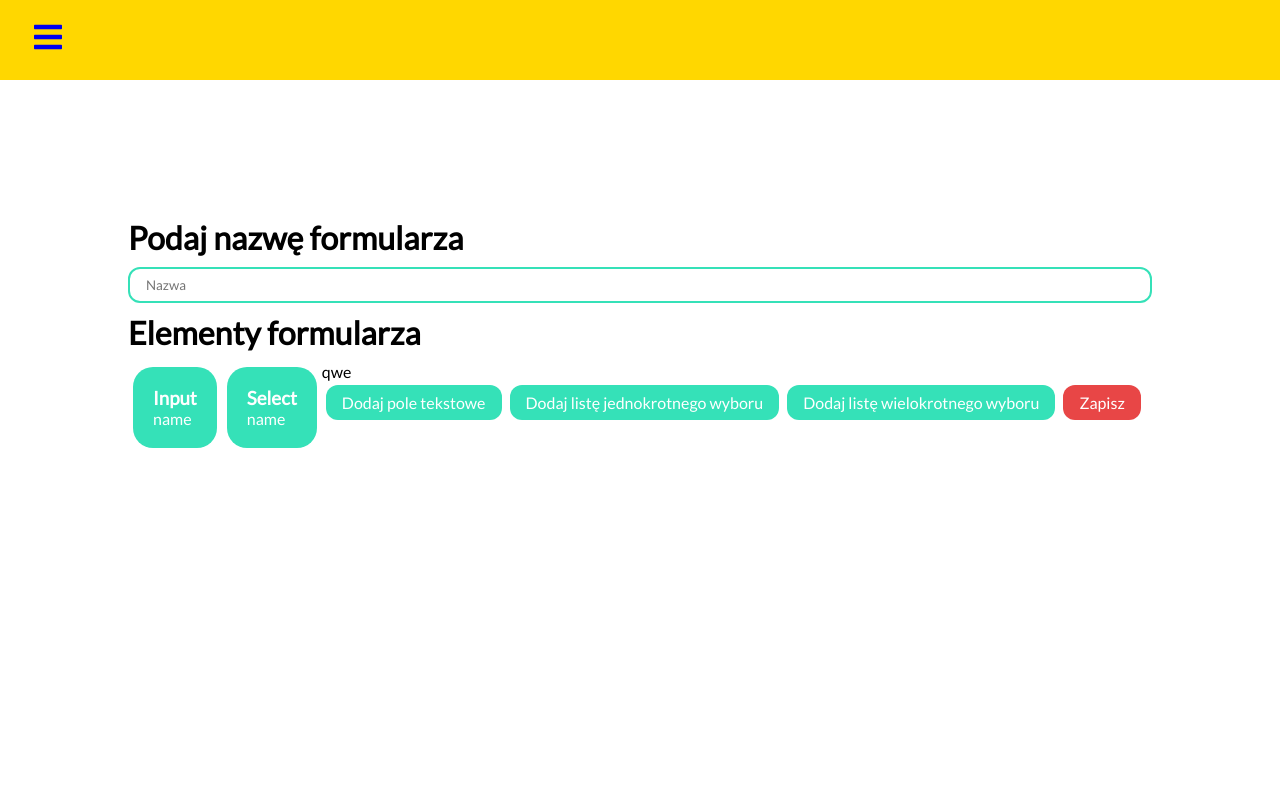
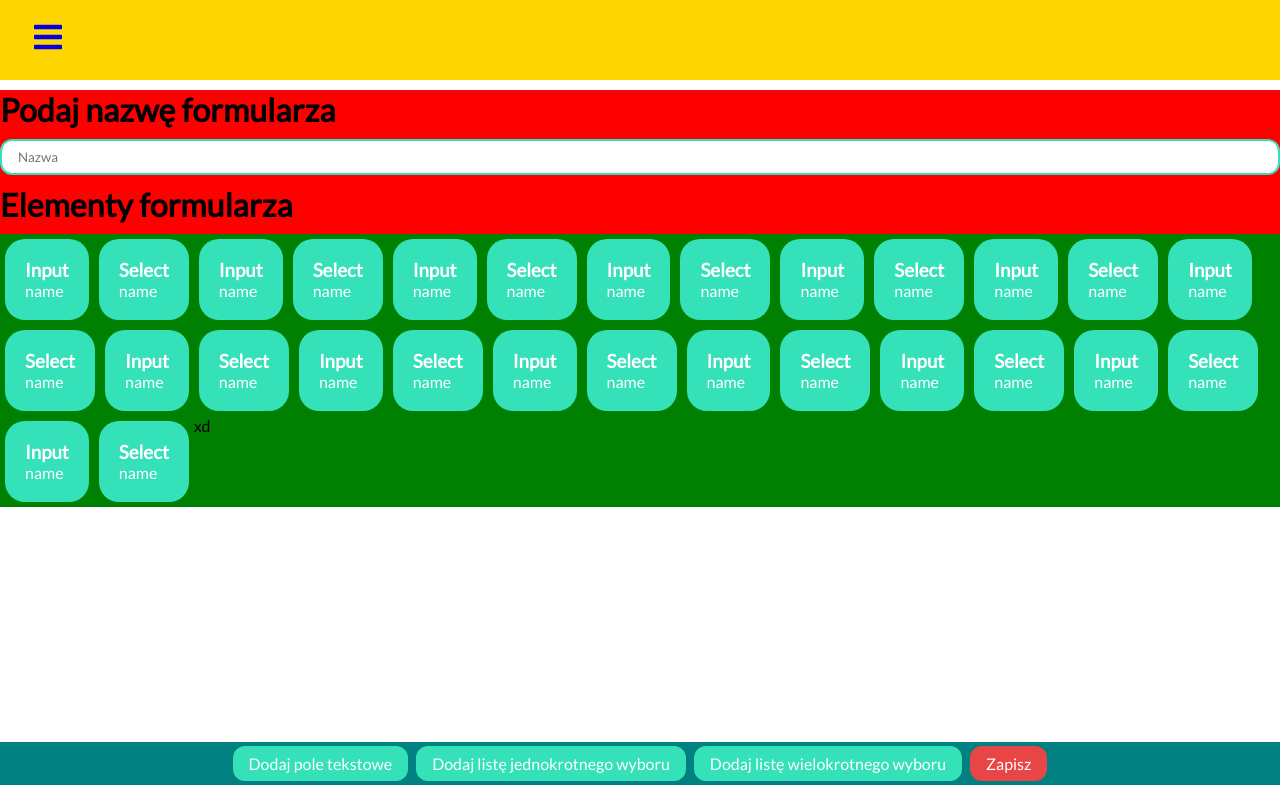
Before and after one commit to ArkadiuszDatka/immoqee-platform, a React (Create React App) app in the folder immoqee-platform/: page /create_form in a window 1280 px wide. Built offline with nearby package versions, Linux system fonts and the light colour scheme.

Commit message:
Małe zmiany w stylu

```diff
--- a/immoqee-platform/src/features/new_forms/components/list_of_form_elements.css
+++ b/immoqee-platform/src/features/new_forms/components/list_of_form_elements.css
@@ -1,7 +1,10 @@
 .listOfElements {
+  display: flex;
+  flex-wrap: wrap;
+  background-color: green;
 }
 .listOfElementsCard {
-    background-color: #35E1B8;
+  background-color: #35e1b8;
   padding: 20px 20px;
   margin: 5px;
   border: none;
@@ -10,7 +13,3 @@
   float: left;
   color: white;
 }
-
-.newLine {
-    float: bottom;
-}
--- a/immoqee-platform/src/features/new_forms/components/list_of_form_elements.js
+++ b/immoqee-platform/src/features/new_forms/components/list_of_form_elements.js
@@ -1,5 +1,5 @@
 import React, { useState, useEffect } from "react";
-import "./list_of_form_elements.css"
+import "./list_of_form_elements.css";
 
 const ListOfFormElements = (props) => {
   const [data, setData] = useState(props.list);
@@ -13,12 +13,12 @@ const ListOfFormElements = (props) => {
       {data.map((item, i) => {
         return (
           <div className="listOfElementsCard">
-          <h3>{item.type}</h3>
-          <p>{item.name}</p>
+            <h3>{item.type}</h3>
+            <p>{item.name}</p>
           </div>
         );
       })}
-      <div className="newLine">qwe</div>
+      <div className="newLine">xd</div>
     </div>
   );
 };
--- a/immoqee-platform/src/features/new_forms/pages/new_form_page.css
+++ b/immoqee-platform/src/features/new_forms/pages/new_form_page.css
@@ -4,11 +4,16 @@
 }
 
 .newFormMainPage {
-  padding: 10%;
+  background-color: red;
 }
 
 .newFormMainPageButtonBar {
-  align-content: end;
+  background-color: teal;
+  position: fixed;
+  bottom: 15px;
+  display: flex;
+  justify-content: center;
+  width: 100%;
 }
 
 .newFormMainPageButton {
@@ -16,7 +21,7 @@
 }
 
 .newFormMainPageAddButton {
-  background-color: #35E1B8;
+  background-color: #35e1b8;
   border: none;
   border-radius: 12px;
   color: white;
@@ -30,7 +35,7 @@
 }
 
 .newFormMainPageSaveButton {
-  background-color: #E84646;
+  background-color: #e84646;
   border: none;
   border-radius: 12px;
   color: white;
@@ -50,7 +55,7 @@
 
 .newFormMainPageInput {
   width: 100%;
-  border: 2px solid #35E1B8;
+  border: 2px solid #35e1b8;
   padding: 8px 16px;
   border-radius: 12px;
 }
--- a/immoqee-platform/src/features/new_forms/pages/new_form_page.js
+++ b/immoqee-platform/src/features/new_forms/pages/new_form_page.js
@@ -14,6 +14,32 @@ const NewFormPage = () => {
   const [formData, setFormData] = useState([
     new InputFormDataModel("name", "desc", "hint"),
     new InputFormDataModel("name", "desc", "hint", "Select"),
+    new InputFormDataModel("name", "desc", "hint"),
+    new InputFormDataModel("name", "desc", "hint", "Select"),
+    new InputFormDataModel("name", "desc", "hint"),
+    new InputFormDataModel("name", "desc", "hint", "Select"),
+    new InputFormDataModel("name", "desc", "hint"),
+    new InputFormDataModel("name", "desc", "hint", "Select"),
+    new InputFormDataModel("name", "desc", "hint"),
+    new InputFormDataModel("name", "desc", "hint", "Select"),
+    new InputFormDataModel("name", "desc", "hint"),
+    new InputFormDataModel("name", "desc", "hint", "Select"),
+    new InputFormDataModel("name", "desc", "hint"),
+    new InputFormDataModel("name", "desc", "hint", "Select"),
+    new InputFormDataModel("name", "desc", "hint"),
+    new InputFormDataModel("name", "desc", "hint", "Select"),
+    new InputFormDataModel("name", "desc", "hint"),
+    new InputFormDataModel("name", "desc", "hint", "Select"),
+    new InputFormDataModel("name", "desc", "hint"),
+    new InputFormDataModel("name", "desc", "hint", "Select"),
+    new InputFormDataModel("name", "desc", "hint"),
+    new InputFormDataModel("name", "desc", "hint", "Select"),
+    new InputFormDataModel("name", "desc", "hint"),
+    new InputFormDataModel("name", "desc", "hint", "Select"),
+    new InputFormDataModel("name", "desc", "hint"),
+    new InputFormDataModel("name", "desc", "hint", "Select"),
+    new InputFormDataModel("name", "desc", "hint"),
+    new InputFormDataModel("name", "desc", "hint", "Select"),
   ]);
   const [selectItems, setSelectItems] = useState([]);
   const [inputText, setInputText] = useState("");
@@ -21,41 +47,37 @@ const NewFormPage = () => {
   return (
     <div className="newFormMainPage">
       <h1 className="newFormMainPageH1">Podaj nazwę formularza</h1>
-      <input className="newFormMainPageInput" placeholder="Nazwa"
+      <input
+        className="newFormMainPageInput"
+        placeholder="Nazwa"
         onChange={(e) => {
           setInputText(e.target.value);
-        }}/>
-
+        }}
+      />
       <h1 className="newFormMainPageH1">Elementy formularza</h1>
       <ListOfFormElements list={formData} />{" "}
-
       <div className="newFormMainPageButtonBar">
         <button
-      className = "newFormMainPageAddButton"
+          className="newFormMainPageAddButton"
           onClick={() => {
             // setFormData([
             //   ...formData,
             //   new InputFormDataModel("name", inputText, "hint", "Select"),
             // ]);
           }}
-      >Dodaj pole tekstowe</button>
-      <button
-      className = "newFormMainPageAddButton"
-        onClick={() => {}}
-      >Dodaj listę jednokrotnego wyboru
+        >
+          Dodaj pole tekstowe
         </button>
-      <button
-      className = "newFormMainPageAddButton"
-        onClick={() => {}}
-      >Dodaj listę wielokrotnego wyboru
+        <button className="newFormMainPageAddButton" onClick={() => {}}>
+          Dodaj listę jednokrotnego wyboru
         </button>
-      <button
-      className = "newFormMainPageSaveButton"
-        onClick={() => {}}
-      >Zapisz
+        <button className="newFormMainPageAddButton" onClick={() => {}}>
+          Dodaj listę wielokrotnego wyboru
+        </button>
+        <button className="newFormMainPageSaveButton" onClick={() => {}}>
+          Zapisz
         </button>
       </div>
-
     </div>
   );
 };
@@ -90,7 +112,7 @@ const NewFormPage = () => {
 //   }
 // }
 
-{/* <Select
+/* <Select
         isMulti
         className={"Select"}
         options={options}
@@ -106,6 +128,6 @@ const NewFormPage = () => {
       >
         X D
       </button>
-      <p>{selectItems}</p> */}
+      <p>{selectItems}</p> */
 
 export default NewFormPage;
```
Also changed, not shown: 1 other file (tests, documents, lock files or other folders). Lines whose indentation alone changed are shown as unchanged.
